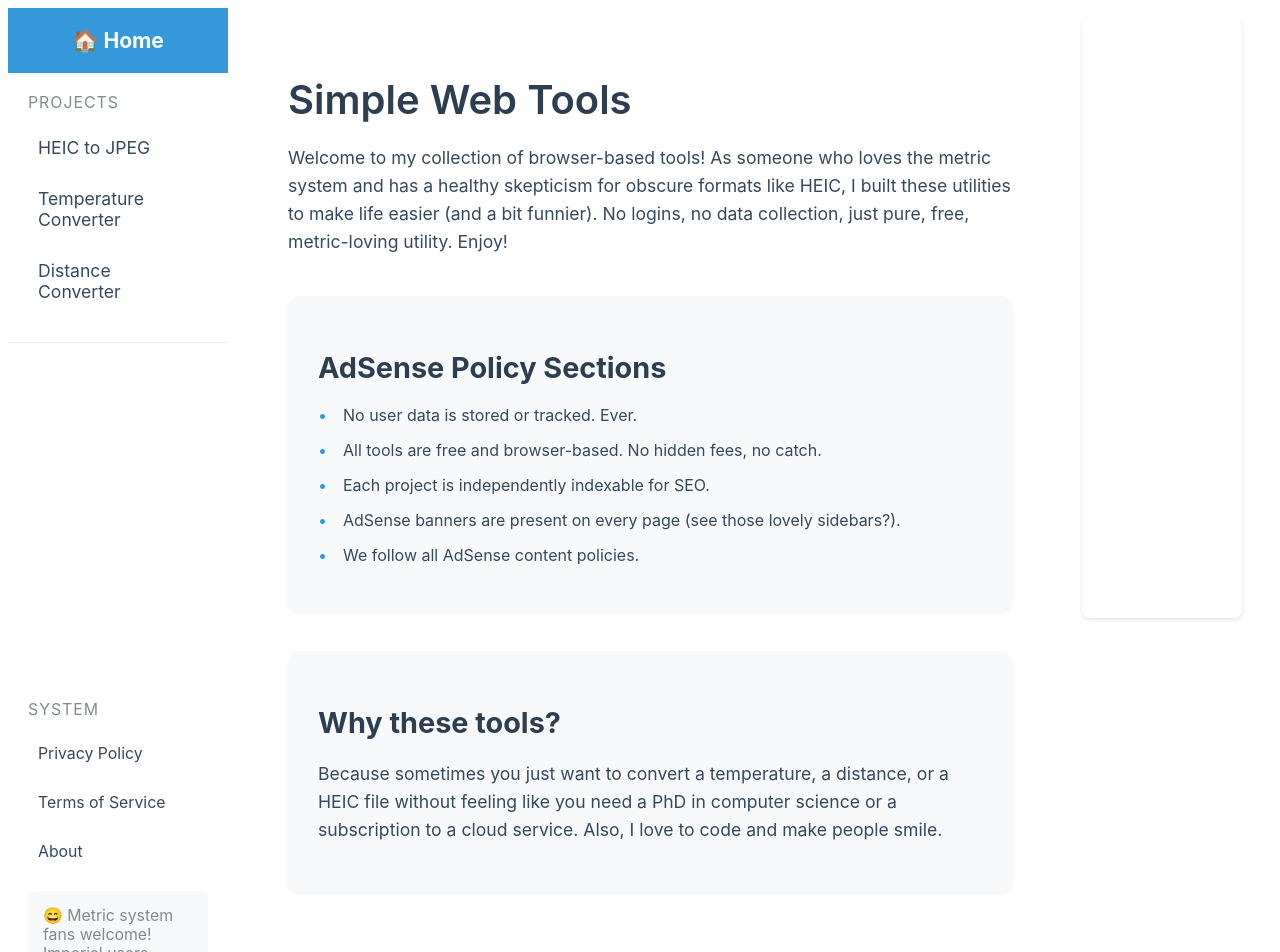
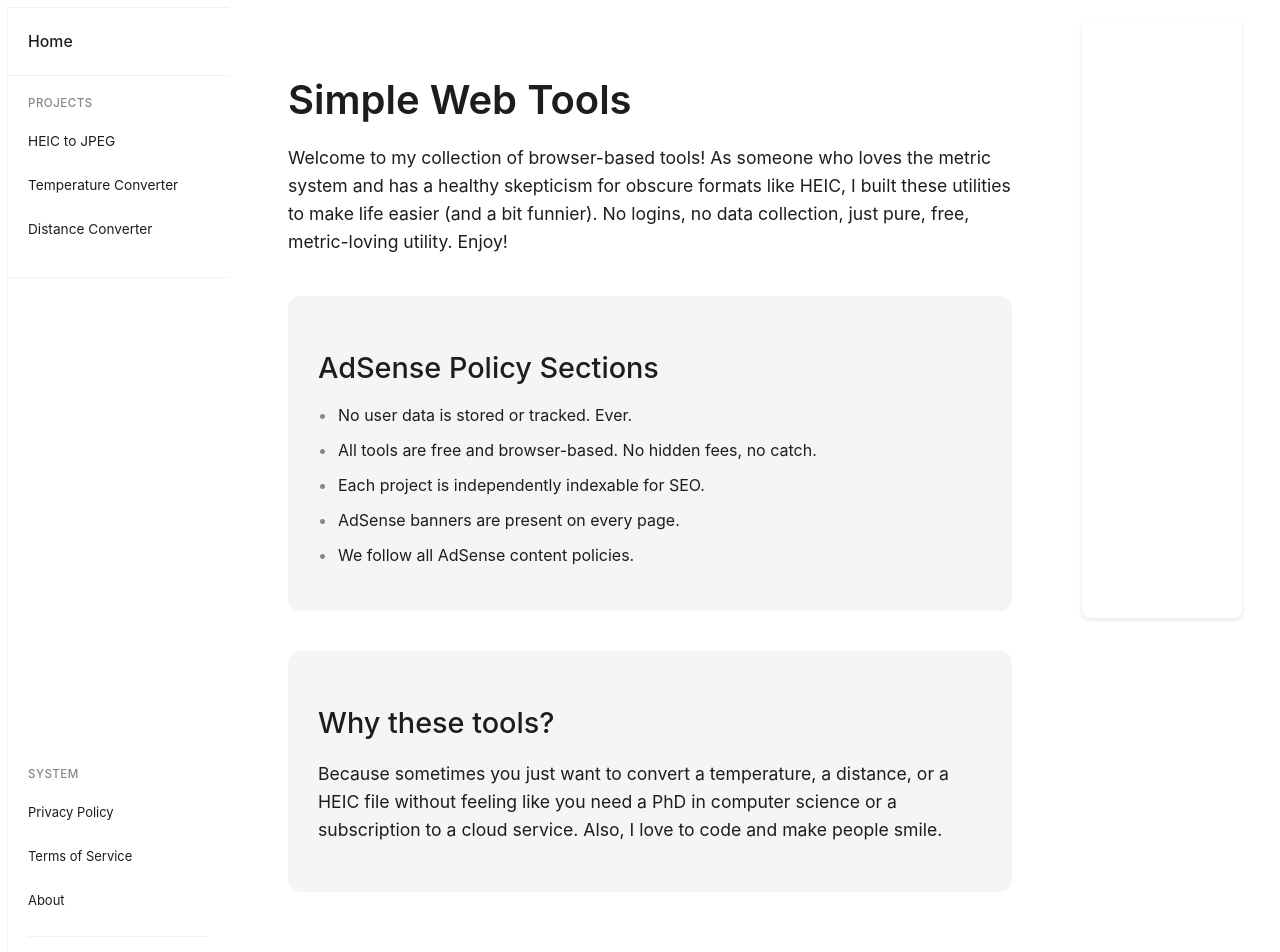
Before and after one commit to BilkoBibitkov/bilkobibitkov.github.io, a React (Create React App) app: page / in a window 1280 px wide. Shown: the top 952 px of the page. Built offline with nearby package versions, Linux system fonts and the light colour scheme.

Commit message:
Update design to match Apple's minimalist aesthetic

```diff
--- a/public/index.html
+++ b/public/index.html
@@ -8,8 +8,7 @@
     <title>Simple Web Tools</title>
     <style>
       .nav-link:hover {
-        background: #f8f9fa;
-        color: #3498db !important;
+        color: #0066cc !important;
       }
     </style>
     <!-- Cookiebot Google Consent Mode -->
--- a/src/App.tsx
+++ b/src/App.tsx
@@ -42,29 +42,29 @@ function Home() {
     }}>
       <h1 style={{
         fontSize: '2.5em',
-        color: '#2c3e50',
+        color: '#1d1d1f',
         marginBottom: '20px',
         fontWeight: '600'
       }}>Simple Web Tools</h1>
       <p style={{
         fontSize: '1.1em',
         lineHeight: '1.6',
-        color: '#34495e',
+        color: '#1d1d1f',
         marginBottom: '30px'
       }}>
         Welcome to my collection of browser-based tools! As someone who loves the metric system and has a healthy skepticism for obscure formats like HEIC, I built these utilities to make life easier (and a bit funnier). No logins, no data collection, just pure, free, metric-loving utility. Enjoy!
       </p>
       <section style={{
         marginTop: '40px',
-        background: '#f8f9fa',
+        background: '#f5f5f7',
         padding: '30px',
-        borderRadius: '12px',
-        boxShadow: '0 2px 4px rgba(0,0,0,0.05)'
+        borderRadius: '12px'
       }}>
         <h2 style={{
-          color: '#2c3e50',
+          color: '#1d1d1f',
           marginBottom: '20px',
-          fontSize: '1.8em'
+          fontSize: '1.8em',
+          fontWeight: '500'
         }}>AdSense Policy Sections</h2>
         <ul style={{
           listStyle: 'none',
@@ -74,19 +74,19 @@ function Home() {
             'No user data is stored or tracked. Ever.',
             'All tools are free and browser-based. No hidden fees, no catch.',
             'Each project is independently indexable for SEO.',
-            'AdSense banners are present on every page (see those lovely sidebars?).',
+            'AdSense banners are present on every page.',
             'We follow all AdSense content policies.'
           ].map((item, index) => (
             <li key={index} style={{
               marginBottom: '15px',
-              paddingLeft: '25px',
+              paddingLeft: '20px',
               position: 'relative',
-              color: '#34495e'
+              color: '#1d1d1f'
             }}>
               <span style={{
                 position: 'absolute',
                 left: 0,
-                color: '#3498db'
+                color: '#86868b'
               }}>•</span>
               {item}
             </li>
@@ -95,20 +95,20 @@ function Home() {
       </section>
       <section style={{
         marginTop: '40px',
-        background: '#f8f9fa',
+        background: '#f5f5f7',
         padding: '30px',
-        borderRadius: '12px',
-        boxShadow: '0 2px 4px rgba(0,0,0,0.05)'
+        borderRadius: '12px'
       }}>
         <h2 style={{
-          color: '#2c3e50',
+          color: '#1d1d1f',
           marginBottom: '20px',
-          fontSize: '1.8em'
+          fontSize: '1.8em',
+          fontWeight: '500'
         }}>Why these tools?</h2>
         <p style={{
           fontSize: '1.1em',
           lineHeight: '1.6',
-          color: '#34495e'
+          color: '#1d1d1f'
         }}>
           Because sometimes you just want to convert a temperature, a distance, or a HEIC file without feeling like you need a PhD in computer science or a subscription to a cloud service. Also, I love to code and make people smile.
         </p>
@@ -125,40 +125,40 @@ const Sidebar = () => (
     minHeight: '100vh',
     display: 'flex',
     flexDirection: 'column',
-    fontFamily: 'inherit',
-    fontSize: '1.1em',
-    boxShadow: '2px 0 4px rgba(0,0,0,0.05)'
+    fontFamily: '-apple-system, BlinkMacSystemFont, "SF Pro Text", "Helvetica Neue", Arial, sans-serif',
+    fontSize: '0.9em',
+    boxShadow: '0 0 0 1px rgba(0,0,0,0.05)'
   }}>
     {/* Home Section */}
     <div style={{
-      padding: '20px',
-      background: '#3498db',
-      color: '#ffffff',
-      textAlign: 'center',
-      fontSize: '1.2em',
-      fontWeight: 'bold'
+      padding: '24px 20px',
+      background: '#ffffff',
+      borderBottom: '1px solid rgba(0,0,0,0.05)'
     }}>
       <Link to="/" style={{
-        color: '#ffffff',
+        color: '#1d1d1f',
         textDecoration: 'none',
         display: 'block',
-        width: '100%'
+        width: '100%',
+        fontSize: '1.1em',
+        fontWeight: '500'
       }}>
-        <span role="img" aria-label="home">🏠</span> Home
+        Home
       </Link>
     </div>
 
     {/* Projects Section */}
     <div style={{
       padding: '20px',
-      borderBottom: '1px solid #eee'
+      borderBottom: '1px solid rgba(0,0,0,0.05)'
     }}>
       <div style={{
-        color: '#7f8c8d',
-        fontSize: '0.9em',
+        color: '#86868b',
+        fontSize: '0.8em',
         marginBottom: '15px',
         textTransform: 'uppercase',
-        letterSpacing: '1px'
+        letterSpacing: '0.5px',
+        fontWeight: '500'
       }}>
         Projects
       </div>
@@ -171,13 +171,13 @@ const Sidebar = () => (
           key={index}
           to={link.to}
           style={{
-            color: '#34495e',
+            color: '#1d1d1f',
             textDecoration: 'none',
-            marginBottom: '10px',
-            padding: '10px',
-            borderRadius: '8px',
-            transition: 'all 0.3s ease',
-            display: 'block'
+            marginBottom: '12px',
+            padding: '8px 0',
+            transition: 'all 0.2s ease',
+            display: 'block',
+            fontSize: '0.95em'
           }}
           className="nav-link"
         >
@@ -192,11 +192,12 @@ const Sidebar = () => (
       marginTop: 'auto'
     }}>
       <div style={{
-        color: '#7f8c8d',
-        fontSize: '0.9em',
+        color: '#86868b',
+        fontSize: '0.8em',
         marginBottom: '15px',
         textTransform: 'uppercase',
-        letterSpacing: '1px'
+        letterSpacing: '0.5px',
+        fontWeight: '500'
       }}>
         System
       </div>
@@ -209,12 +210,11 @@ const Sidebar = () => (
           key={index}
           to={link.to}
           style={{
-            color: '#34495e',
+            color: '#1d1d1f',
             textDecoration: 'none',
-            marginBottom: '10px',
-            padding: '10px',
-            borderRadius: '8px',
-            transition: 'all 0.3s ease',
+            marginBottom: '12px',
+            padding: '8px 0',
+            transition: 'all 0.2s ease',
             display: 'block',
             fontSize: '0.9em'
           }}
@@ -225,13 +225,12 @@ const Sidebar = () => (
       ))}
       <div style={{
         marginTop: '20px',
-        fontSize: '0.9em',
-        color: '#7f8c8d',
-        padding: '15px',
-        background: '#f8f9fa',
-        borderRadius: '8px'
+        fontSize: '0.85em',
+        color: '#86868b',
+        padding: '15px 0',
+        borderTop: '1px solid rgba(0,0,0,0.05)'
       }}>
-        <span role="img" aria-label="joke">😄</span> Metric system fans welcome! Imperial users tolerated.
+        Metric system fans welcome. Imperial users tolerated.
       </div>
     </div>
   </nav>
@@ -244,7 +243,7 @@ function App() {
         display: 'flex',
         minHeight: '100vh',
         background: '#ffffff',
-        fontFamily: '-apple-system, BlinkMacSystemFont, "Segoe UI", Roboto, "Helvetica Neue", Arial, sans-serif'
+        fontFamily: '-apple-system, BlinkMacSystemFont, "SF Pro Text", "Helvetica Neue", Arial, sans-serif'
       }}>
         <Sidebar />
         <div style={{
```
